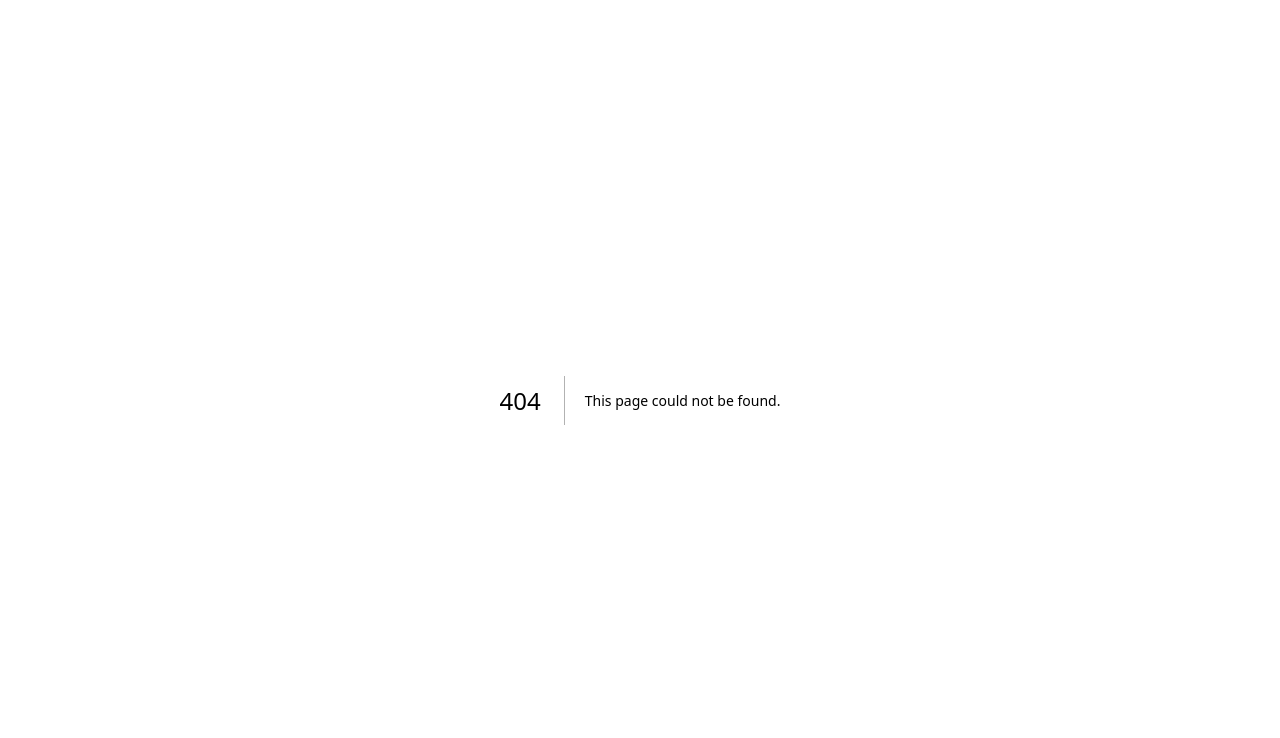
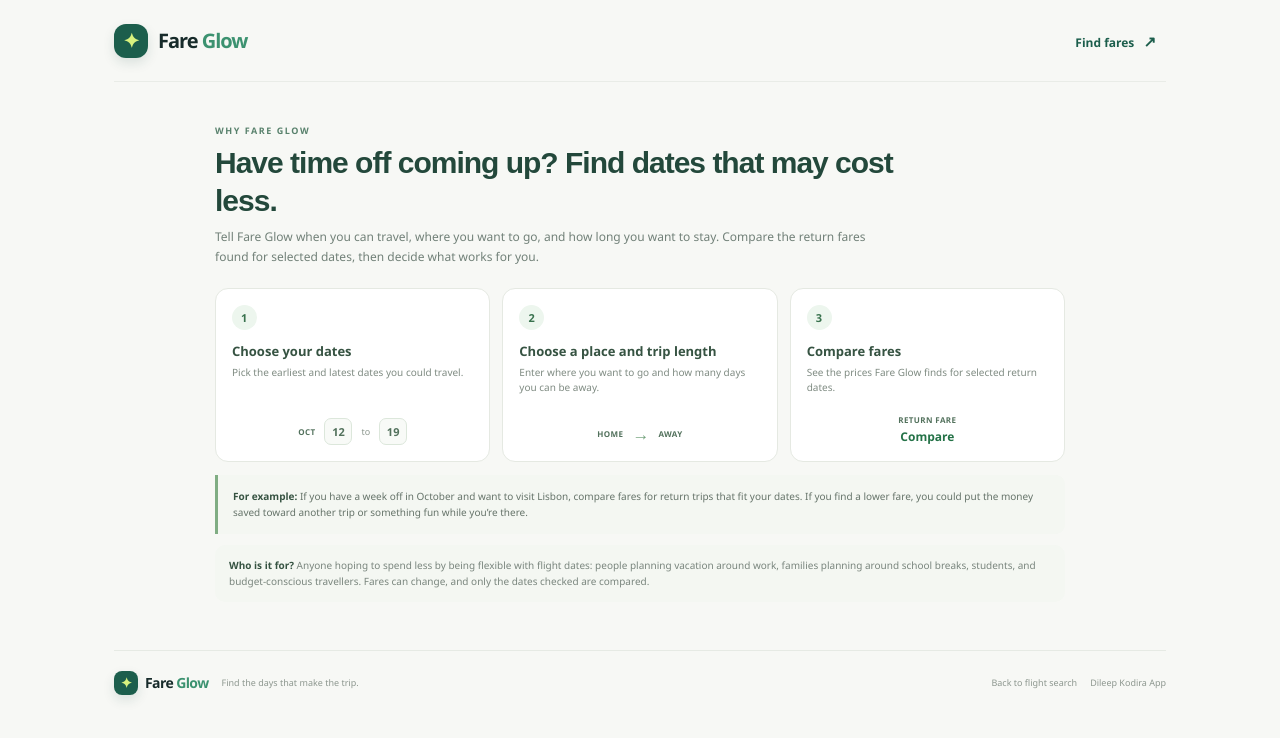
Before and after one commit to dkodira/Fare-Glow, a Next.js app: page /how-it-works in a window 1280 px wide. Before the commit this address had no page. Shown: the top 738 px of the page. Built offline with nearby package versions, Linux system fonts and the light colour scheme.

Commit message:
Move Fare Glow explainer to its own page

```diff
--- /dev/null
+++ b/app/how-it-works/page.tsx
@@ -0,0 +1,29 @@
+export default function HowItWorksPage() {
+  return (
+    <main className="shell">
+      <header className="topbar">
+        <a className="brand" href="/" aria-label="Fare Glow home">
+          <span className="brand-mark" aria-hidden="true">✦</span><span>Fare <span className="brand-glow">Glow</span></span>
+        </a>
+        <div className="top-actions"><a className="sign-in" href="/">Find fares <span>↗</span></a></div>
+      </header>
+
+      <section className="mission-section how-page" aria-labelledby="mission-heading">
+        <div className="mission-intro">
+          <span className="section-kicker">WHY FARE GLOW</span>
+          <h1 id="mission-heading">Have time off coming up? Find dates that may cost less.</h1>
+          <p>Tell Fare Glow when you can travel, where you want to go, and how long you want to stay. Compare the return fares found for selected dates, then decide what works for you.</p>
+        </div>
+        <ol className="mission-workflow" aria-label="How Fare Glow works">
+          <li className="mission-step"><span className="mission-number">1</span><div><h2>Choose your dates</h2><p>Pick the earliest and latest dates you could travel.</p></div><div className="mission-visual mission-dates" aria-hidden="true"><span>OCT</span><b>12</b><i>to</i><b>19</b></div></li>
+          <li className="mission-step"><span className="mission-number">2</span><div><h2>Choose a place and trip length</h2><p>Enter where you want to go and how many days you can be away.</p></div><div className="mission-visual mission-route" aria-hidden="true"><span>HOME</span><b>→</b><span>AWAY</span></div></li>
+          <li className="mission-step"><span className="mission-number">3</span><div><h2>Compare fares</h2><p>See the prices Fare Glow finds for selected return dates.</p></div><div className="mission-visual mission-price" aria-hidden="true"><span>RETURN FARE</span><b>Compare</b></div></li>
+        </ol>
+        <div className="mission-example"><strong>For example:</strong> If you have a week off in October and want to visit Lisbon, compare fares for return trips that fit your dates. If you find a lower fare, you could put the money saved toward another trip or something fun while you’re there.</div>
+        <p className="mission-audience"><strong>Who is it for?</strong> Anyone hoping to spend less by being flexible with flight dates: people planning vacation around work, families planning around school breaks, students, and budget-conscious travellers. Fares can change, and only the dates checked are compared.</p>
+      </section>
+
+      <footer className="footer"><div className="footer-brand"><span className="brand-mark small" aria-hidden="true">✦</span><span>Fare <span className="brand-glow">Glow</span></span></div><span>Find the days that make the trip.</span><span className="footer-country"><a href="/">Back to flight search</a></span><span className="footer-credit">Dileep Kodira App</span></footer>
+    </main>
+  );
+}
```
Also changed, not shown: app/page.tsx (+1 -15 lines), app/globals.css.
